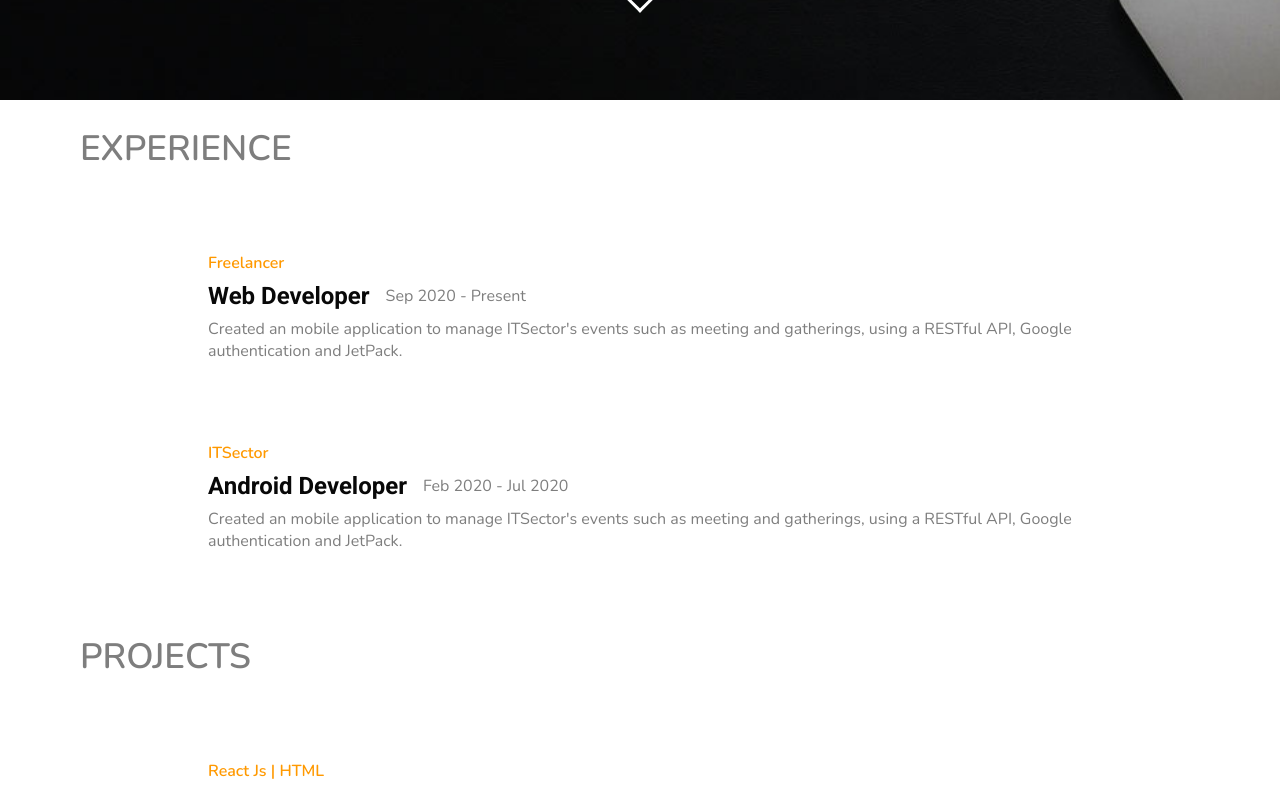
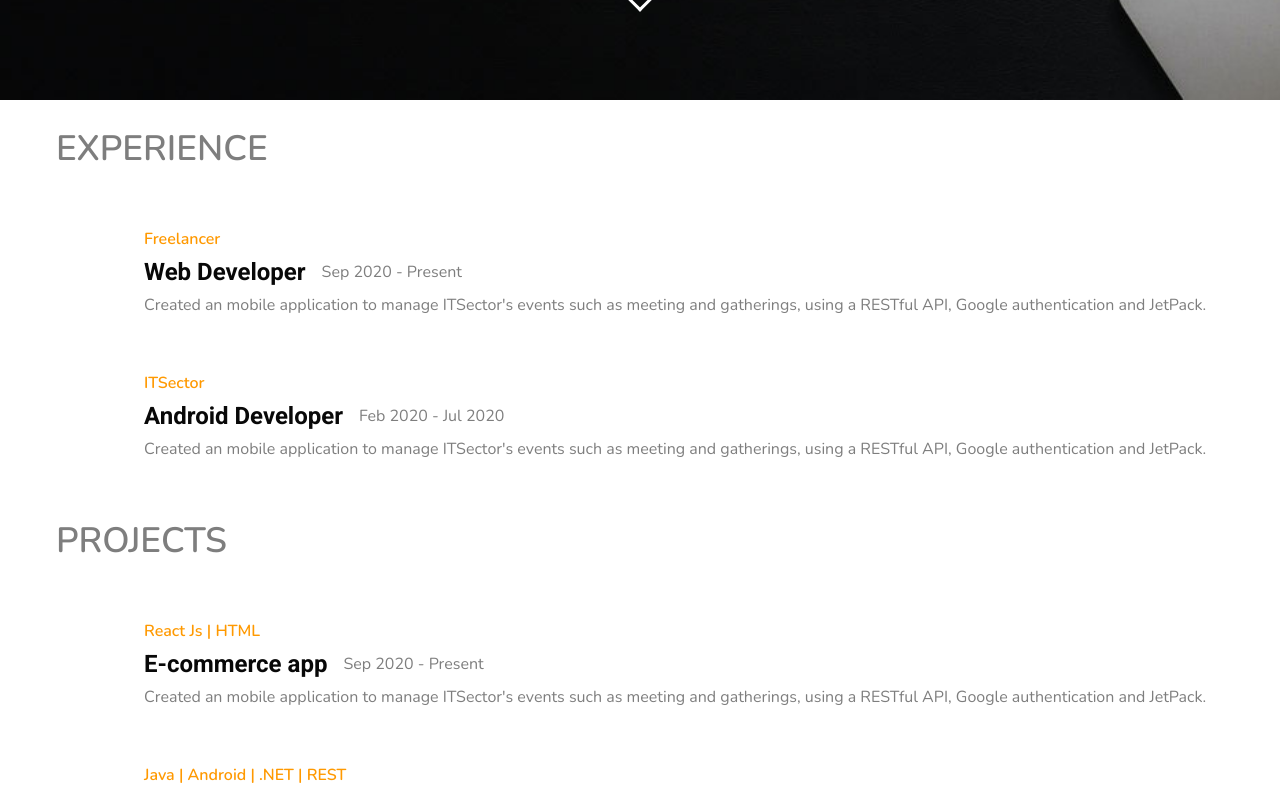
Before and after one commit to joaoarteiro/web-portfolio, a React (Create React App) app: page /projects in a window 1280 px wide. Shown: the part 700-1492 px from the top of the page. Built offline with nearby package versions, Linux system fonts and the light colour scheme.

Commit message:
layout adjsutments

```diff
--- a/src/App.css
+++ b/src/App.css
@@ -120,9 +120,9 @@ transition: .7s;
 
 .experience-container {
   display: flexbox;
-  width: 80%;
+  width: 90%;
   background: rgb(255, 255, 255);
-  margin: 10vh auto;
+  margin: 7vh auto;
   justify-content: space-evenly;
   transition: all .6s ease-in-out;
 }
@@ -191,7 +191,7 @@ transition: .7s;
   font-size: 1.1rem;
   font-family: 'Nunito', sans-serif;
   text-align: left;
-  margin-left: 10vh;
+  margin-left: 7vh;
   color: rgb(126, 126, 126);
 }
 
@@ -270,7 +270,7 @@ footer {
 }
 
 .burger {
-  margin-left: 40vh;
+  margin-left: 50vh;
   display: none;
   cursor: pointer;
 }
```
